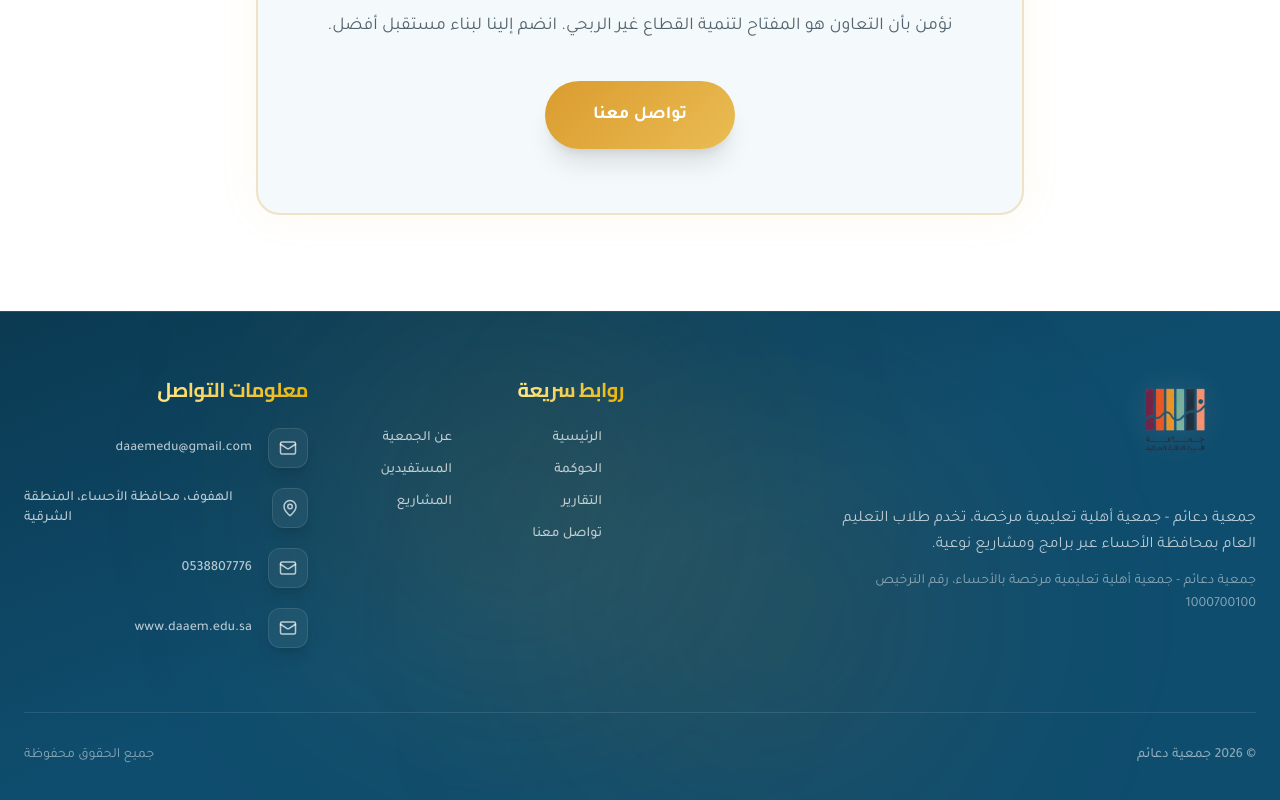
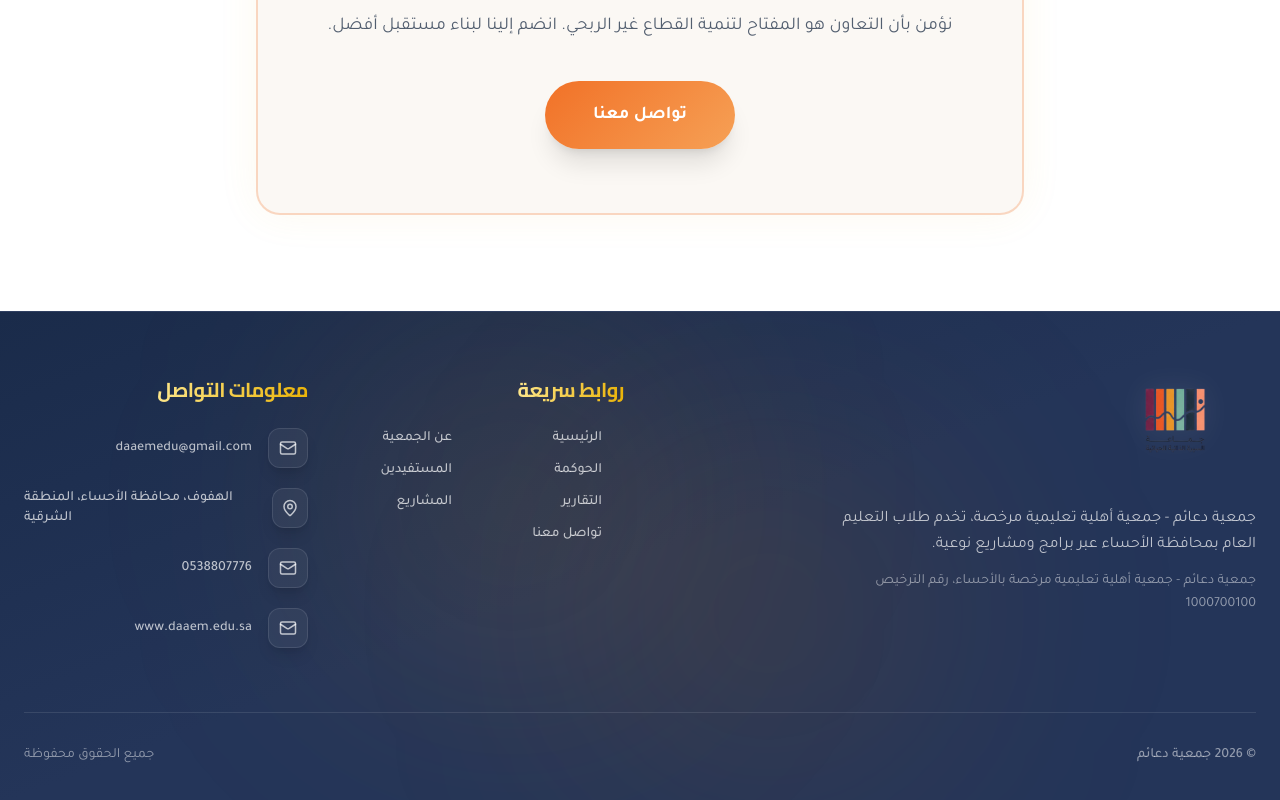
Before and after one commit to nahjaltanfith-cpu/resume, a React (Vite) app: page / in a window 1280 px wide. Shown: the part 2705-3505 px from the top of the page. Built offline with nearby package versions, Linux system fonts and the light colour scheme; no server answers; the database is empty; the HTML template or start-up script is replaced by a standard one.

Commit message:
Changes
Co-authored-by: nahjaltanfith-cpu <266370382+nahjaltanfith-cpu@users.noreply.github.com>

```diff
--- a/src/index.css
+++ b/src/index.css
@@ -4,67 +4,73 @@
 
 @layer base {
   :root {
+    /* Sira Group identity — colors derived directly from logo:
+       burgundy/maroon, orange, mint green, navy blue */
     --background: 0 0% 100%;
-    --foreground: 205 60% 12%;
+    --foreground: 215 50% 14%;
     --card: 0 0% 100%;
-    --card-foreground: 205 60% 12%;
+    --card-foreground: 215 50% 14%;
     --popover: 0 0% 100%;
-    --popover-foreground: 205 60% 12%;
-    --primary: 199 73% 51%;
+    --popover-foreground: 215 50% 14%;
+    /* Primary = navy blue from logo */
+    --primary: 215 55% 22%;
     --primary-foreground: 0 0% 100%;
-    --secondary: 199 65% 40%;
+    /* Secondary = burgundy/maroon from logo */
+    --secondary: 350 55% 35%;
     --secondary-foreground: 0 0% 100%;
-    --accent: 199 73% 51%;
+    /* Accent = orange from logo */
+    --accent: 22 88% 55%;
     --accent-foreground: 0 0% 100%;
-    --accent-light: 199 80% 70%;
-    --gold: 38 70% 52%;
-    --gold-light: 42 78% 62%;
+    --accent-light: 22 90% 70%;
+    /* "Gold" tokens repurposed as the warm orange brand accent */
+    --gold: 22 88% 55%;
+    --gold-light: 28 90% 65%;
     --gold-foreground: 0 0% 100%;
-    --muted: 200 30% 96%;
-    --muted-foreground: 205 15% 38%;
-    --destructive: 0 84.2% 60.2%;
+    --muted: 30 30% 96%;
+    --muted-foreground: 215 15% 38%;
+    --destructive: 0 75% 50%;
     --destructive-foreground: 0 0% 100%;
-    --border: 200 30% 90%;
-    --input: 200 30% 90%;
-    --ring: 199 73% 51%;
+    --border: 30 25% 88%;
+    --input: 30 25% 88%;
+    --ring: 350 55% 35%;
     --radius: 0.75rem;
 
-    --soft-bg: 200 50% 97%;
-    --gradient-primary: linear-gradient(135deg, hsl(199 73% 51%), hsl(199 65% 40%));
-    --gradient-accent: linear-gradient(135deg, hsl(199 73% 51%), hsl(199 80% 70%));
-    --gradient-hero: linear-gradient(160deg, hsl(199 65% 40%), hsl(199 73% 51%), hsl(38 70% 52%));
-    --shadow-card: 0 4px 24px -4px hsl(199 73% 51% / 0.10);
-    --shadow-card-hover: 0 12px 40px -8px hsl(199 73% 51% / 0.20);
-    --shadow-hero: 0 20px 60px -15px hsl(199 73% 51% / 0.30);
+    --soft-bg: 35 45% 97%;
+    --gradient-primary: linear-gradient(135deg, hsl(350 55% 35%), hsl(215 55% 22%));
+    --gradient-accent: linear-gradient(135deg, hsl(22 88% 55%), hsl(28 90% 65%));
+    --gradient-hero: linear-gradient(160deg, hsl(215 55% 22%), hsl(350 55% 35%), hsl(22 88% 55%));
+    --shadow-card: 0 4px 24px -4px hsl(350 55% 35% / 0.12);
+    --shadow-card-hover: 0 12px 40px -8px hsl(350 55% 35% / 0.22);
+    --shadow-hero: 0 20px 60px -15px hsl(350 55% 35% / 0.30);
 
     --sidebar-background: 0 0% 98%;
-    --sidebar-foreground: 205 20% 26%;
-    --sidebar-primary: 199 73% 51%;
+    --sidebar-foreground: 215 30% 26%;
+    --sidebar-primary: 350 55% 35%;
     --sidebar-primary-foreground: 0 0% 100%;
-    --sidebar-accent: 200 30% 95%;
-    --sidebar-accent-foreground: 205 60% 12%;
-    --sidebar-border: 200 30% 90%;
-    --sidebar-ring: 199 73% 51%;
+    --sidebar-accent: 35 45% 95%;
+    --sidebar-accent-foreground: 215 50% 14%;
+    --sidebar-border: 30 25% 88%;
+    --sidebar-ring: 350 55% 35%;
   }
 
   .dark {
-    --background: 205 50% 6%;
-    --foreground: 200 30% 95%;
-    --card: 205 45% 9%;
-    --card-foreground: 200 30% 95%;
-    --popover: 205 45% 9%;
-    --popover-foreground: 200 30% 95%;
-    --primary: 199 73% 55%;
-    --primary-foreground: 205 60% 8%;
-    --secondary: 199 50% 22%;
-    --secondary-foreground: 200 30% 95%;
-    --muted: 205 30% 14%;
-    --muted-foreground: 200 20% 65%;
-    --accent: 199 73% 45%;
+    --background: 215 45% 7%;
+    --foreground: 30 25% 94%;
+    --card: 215 40% 10%;
+    --card-foreground: 30 25% 94%;
+    --popover: 215 40% 10%;
+    --popover-foreground: 30 25% 94%;
+    --primary: 22 88% 60%;
+    --primary-foreground: 215 50% 8%;
+    --secondary: 350 45% 28%;
+    --secondary-foreground: 30 25% 94%;
+    --muted: 215 30% 14%;
+    --muted-foreground: 30 15% 65%;
+    --accent: 22 88% 55%;
     --accent-foreground: 0 0% 100%;
-    --border: 205 30% 18%;
-    --input: 205 30% 18%;
-    --ring: 199 73% 55%;
+    --border: 215 30% 18%;
+    --input: 215 30% 18%;
+    --ring: 22 88% 55%;
   }
 }
 
--- a/tailwind.config.ts
+++ b/tailwind.config.ts
@@ -69,23 +69,23 @@ export default {
           ring: "hsl(var(--sidebar-ring))",
         },
         nama: {
-          900: "#0B3A52",
-          800: "#0F4D6E",
-          700: "#1576A3",
-          600: "#24A7DE",
-          500: "#4DB8E5",
-          100: "#E5F5FC",
-          50: "#F2FAFE",
+          900: "#1A2B4A",
+          800: "#243559",
+          700: "#3D2F5C",
+          600: "#7A1F3D",
+          500: "#A82E50",
+          100: "#F5E6EA",
+          50: "#FAF1F3",
         },
         daaem: {
-          900: "#0B3A52",
-          800: "#0F4D6E",
-          700: "#1576A3",
-          600: "#24A7DE",
-          500: "#4DB8E5",
-          400: "#7DCAEC",
-          100: "#E5F5FC",
-          50: "#F2FAFE",
+          900: "#1A2B4A",
+          800: "#243559",
+          700: "#7A1F3D",
+          600: "#A82E50",
+          500: "#E8782E",
+          400: "#F19A5A",
+          100: "#FBE9DC",
+          50: "#FDF5EE",
         },
       },
       borderRadius: {
```
